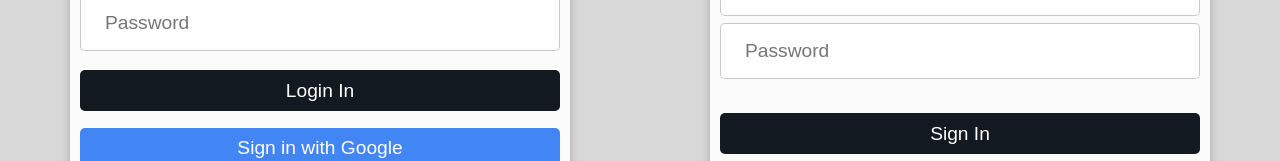
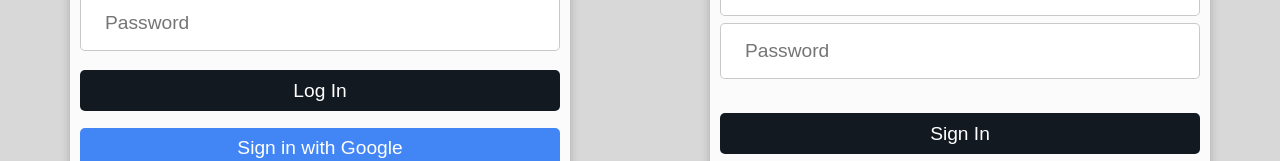
Before and after one commit to Vikas2426/amazon-clone, a React (Create React App) app: page /amazon-clone/login in a window 1280 px wide. Shown: the part 375-536 px from the top of the page. Built offline with nearby package versions, Linux system fonts and the light colour scheme.

Commit message:
fix typo

```diff
--- a/src/components/Login.js
+++ b/src/components/Login.js
@@ -35,7 +35,7 @@ class Login extends Component {
                     <input type='password' name='password' required placeholder='Password' onChange={this.handleChange}></input>
                 </form>
 
-                <button className='btn' type='submit' name='login' onClick={this.handleClick}>Login In</button>
+                <button className='btn' type='submit' name='login' onClick={this.handleClick}>Log In</button>
                 <button className='google btn' onClick={signInWithGoogle}>Sign in with Google</button>
 
             </div>
```
